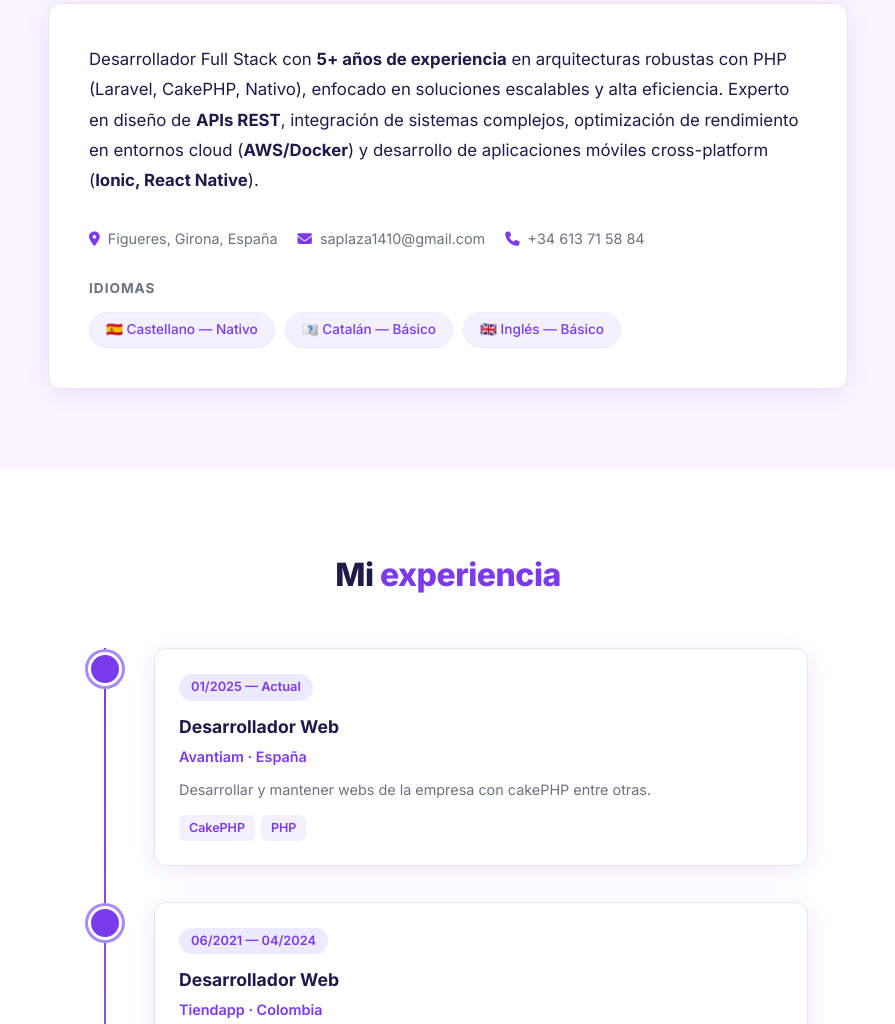
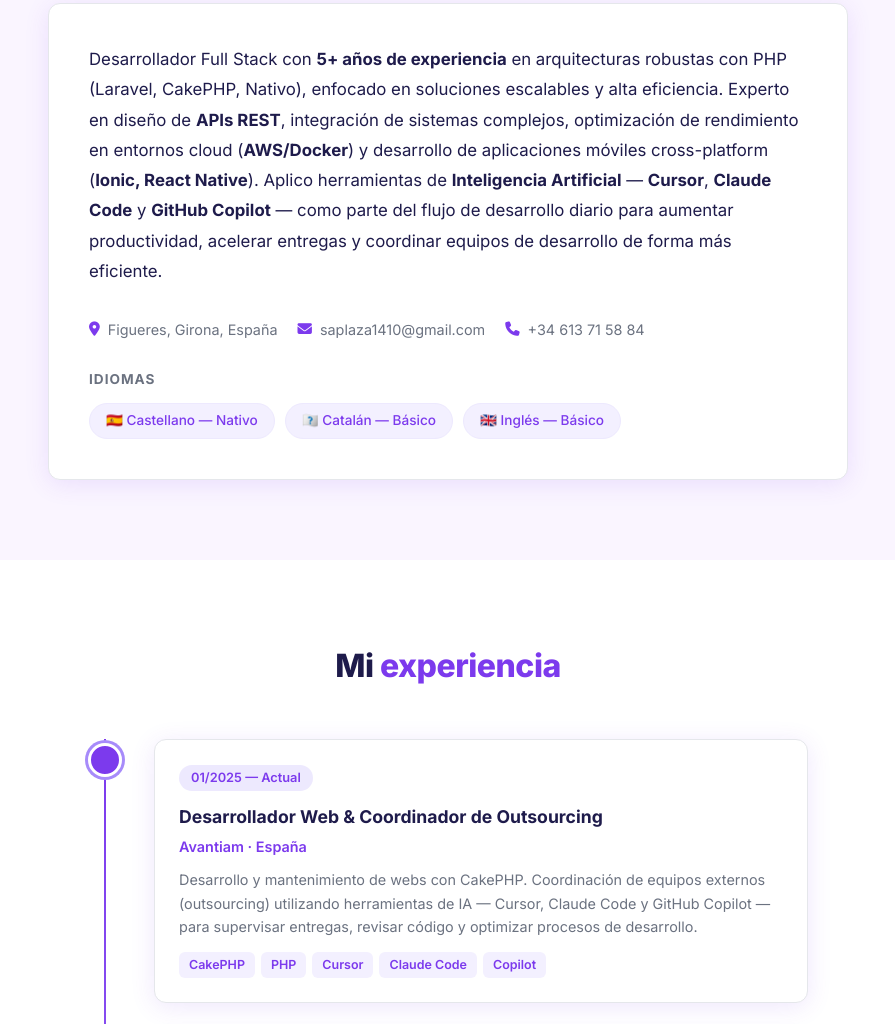
Before and after one commit to saplaza1410/curriculum, a website: page public/index.html in a window 1280 px wide. Shown: the part 976-2000 px from the top of the page, without its empty margins (192-1087 px from the left). Drawn offline with Linux system fonts and the light colour scheme; no server answers.

Commit message:
feat: add AI tools to bio, about and Avantiam as outsourcing coordinator

```diff
--- a/public/index.html
+++ b/public/index.html
@@ -45,6 +45,8 @@
         <p class="hero__bio">
           Desarrollador Full Stack con <strong>5+ años de experiencia</strong> en PHP (Laravel, CakePHP),
           APIs REST, Docker y desarrollo móvil cross-platform con Ionic y React Native.
+          Integro <strong>IA en el flujo de trabajo</strong> — Cursor, Claude Code y GitHub Copilot —
+          para entregar soluciones más rápidas y de mayor calidad.
         </p>
         <div class="hero__actions">
           <a href="#portfolio" class="btn btn-primary">Ver proyectos</a>
@@ -80,6 +82,10 @@
           Experto en diseño de <strong>APIs REST</strong>, integración de sistemas complejos,
           optimización de rendimiento en entornos cloud (<strong>AWS/Docker</strong>) y desarrollo de
           aplicaciones móviles cross-platform (<strong>Ionic, React Native</strong>).
+          Aplico herramientas de <strong>Inteligencia Artificial</strong> — <strong>Cursor</strong>,
+          <strong>Claude Code</strong> y <strong>GitHub Copilot</strong> — como parte del flujo de
+          desarrollo diario para aumentar productividad, acelerar entregas y coordinar equipos de
+          desarrollo de forma más eficiente.
         </p>
         <div class="about__meta">
           <div class="about__meta-item">
@@ -117,10 +123,10 @@
           <div class="timeline__dot"></div>
           <div class="timeline__card">
             <span class="timeline__date">01/2025 — Actual</span>
-            <h3 class="timeline__role">Desarrollador Web</h3>
+            <h3 class="timeline__role">Desarrollador Web &amp; Coordinador de Outsourcing</h3>
             <h4 class="timeline__company">Avantiam · España</h4>
-            <p class="timeline__desc">Desarrollar y mantener webs de la empresa con cakePHP entre otras.</p>
-            <div class="timeline__tags"><span>CakePHP</span><span>PHP</span></div>
+            <p class="timeline__desc">Desarrollo y mantenimiento de webs con CakePHP. Coordinación de equipos externos (outsourcing) utilizando herramientas de IA — Cursor, Claude Code y GitHub Copilot — para supervisar entregas, revisar código y optimizar procesos de desarrollo.</p>
+            <div class="timeline__tags"><span>CakePHP</span><span>PHP</span><span>Cursor</span><span>Claude Code</span><span>Copilot</span></div>
           </div>
         </div>
 
```
